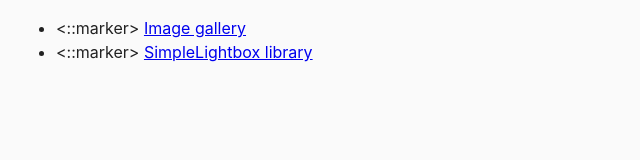
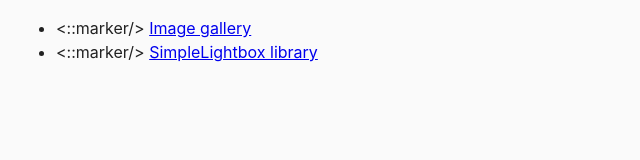
Before and after one commit to FilipMantaj/goit-js-hw-07, a plain HTML site: page index.html in a window 1280 px wide. Shown: the full height of the page, 0-640 px from the left. Drawn offline with Linux system fonts and the light colour scheme.

Commit message:
Update index.html

```diff
--- a/index.html
+++ b/index.html
@@ -10,11 +10,11 @@
     <body>
       <ul>
         <li>
-            <::marker></::marker>
+            <::marker/>
           <a href="01-gallery.html">Image gallery</a>
         </li>
         <li>
-          <::marker></::marker>
+          <::marker/>
           <a href="02-lightbox.html">SimpleLightbox library</a>
         </li>
       </ul>
```
